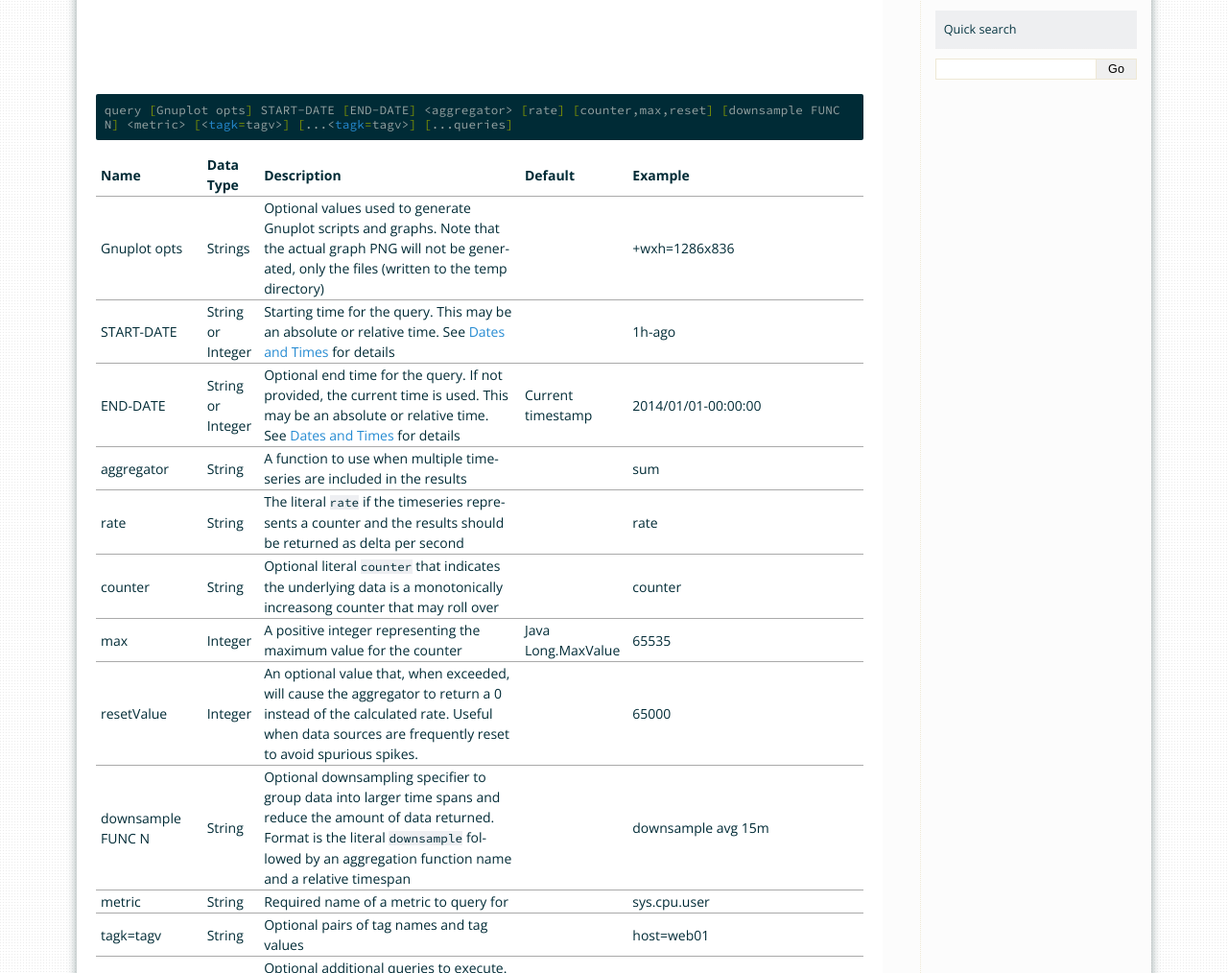
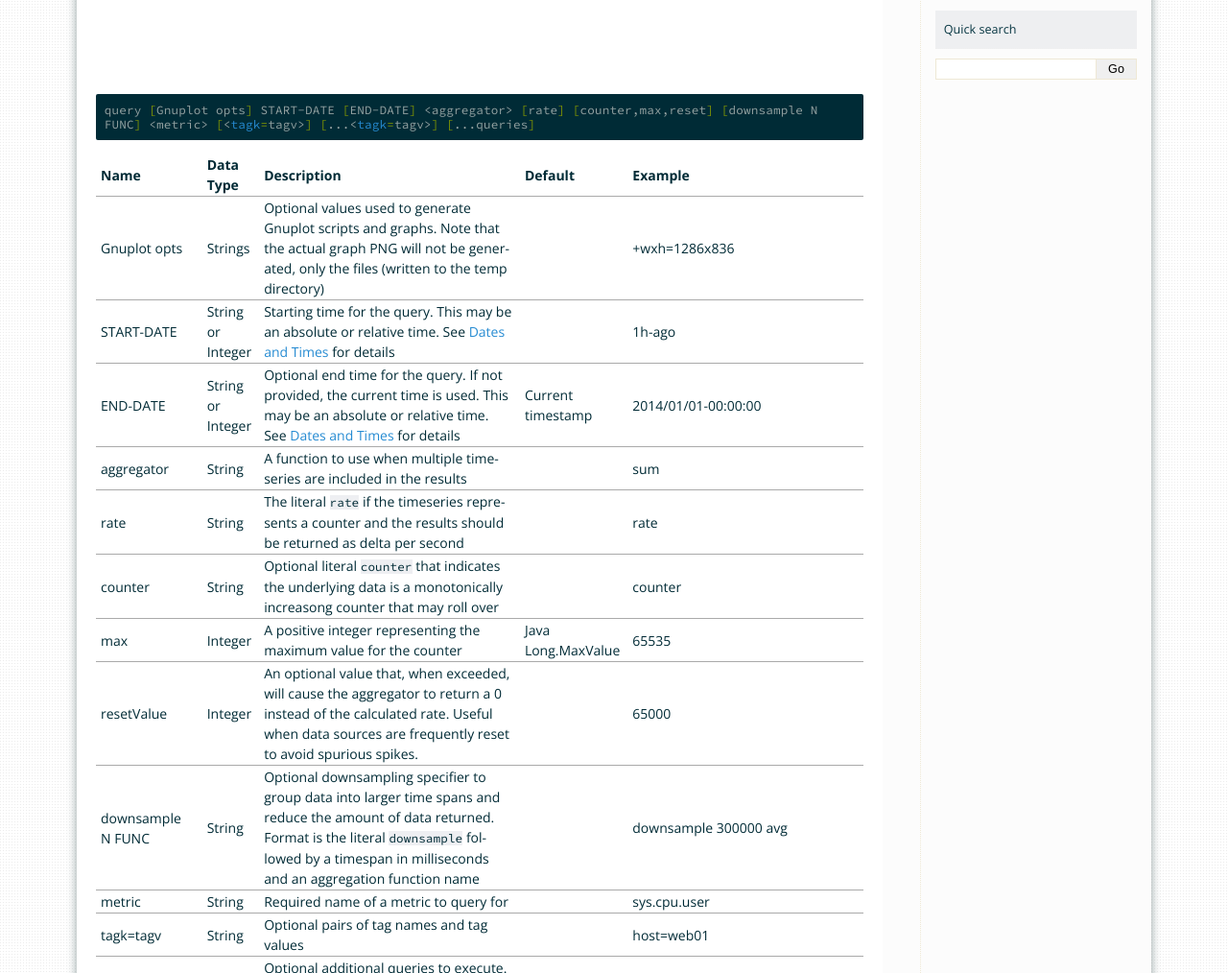
Before and after one commit to OpenTSDB/opentsdb.net, a Sphinx documentation site: the page built from docs/source/user_guide/cli/query.rst, in a window 1280 px wide. Shown: the part 332-1346 px from the top of the page at 96% size. Built offline with Sphinx 7.4.7, drawn with Linux system fonts in a browser that asks for light colours.

Commit message:
Fix CLI query documentation
Signed-off-by: Chris Larsen <clarsen@euphoriaaudio.com>

```diff
--- a/docs/source/user_guide/cli/query.rst
+++ b/docs/source/user_guide/cli/query.rst
@@ -9,7 +9,7 @@ Parameters
 ^^^^^^^^^^
 .. code-block :: bash
 
-  query [Gnuplot opts] START-DATE [END-DATE] <aggregator> [rate] [counter,max,reset] [downsample FUNC N] <metric> [<tagk=tagv>] [...<tagk=tagv>] [...queries]
+  query [Gnuplot opts] START-DATE [END-DATE] <aggregator> [rate] [counter,max,reset] [downsample N FUNC] <metric> [<tagk=tagv>] [...<tagk=tagv>] [...queries]
 
 .. csv-table::
    :header: "Name", "Data Type", "Description", "Default", "Example"
@@ -23,7 +23,7 @@ Parameters
    "counter", "String", "Optional literal ``counter`` that indicates the underlying data is a monotonically increasong counter that may roll over", "", "counter"
    "max", "Integer", "A positive integer representing the maximum value for the counter", "Java Long.MaxValue", "65535"
    "resetValue", "Integer", "An optional value that, when exceeded, will cause the aggregator to return a 0 instead of the calculated rate. Useful when data sources are frequently reset to avoid spurious spikes.", "", "65000"
-   "downsample FUNC N", "String", "Optional downsampling specifier to group data into larger time spans and reduce the amount of data returned. Format is the literal ``downsample`` followed by an aggregation function name and a relative timespan", "", "downsample avg 15m"
+   "downsample N FUNC", "String", "Optional downsampling specifier to group data into larger time spans and reduce the amount of data returned. Format is the literal ``downsample`` followed by a timespan in milliseconds and an aggregation function name", "", "downsample 300000 avg"
    "metric", "String", "Required name of a metric to query for", "", "sys.cpu.user"
    "tagk=tagv", "String", "Optional pairs of tag names and tag values", "", "host=web01"
    "additional queries", "String", "Optional additional queries to execute. Each query must follow the same format starting with an aggregator. All queries share the same start and end times.", "", "sum tsd.hbase.rpcs type=scan"
```
Also changed, not shown: 2 other files.
